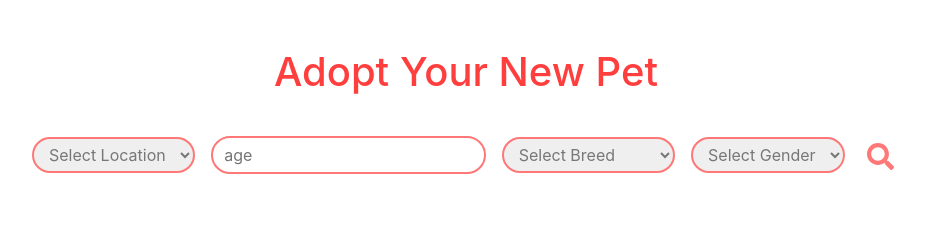
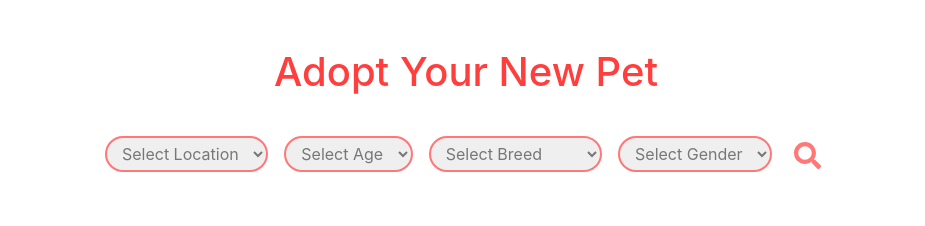
Before and after one commit to ReCoded-Org/capstone-turkey-animal-adoption, a React (Create React App) app: page / in a window 1280 px wide. Shown: the top 226 px of the page, without its empty margins (174-1099 px from the left). Built offline with nearby package versions, Linux system fonts and the light colour scheme; the HTML template or start-up script is replaced by a standard one.

Commit message:
age range added

```diff
--- a/src/components/Search/Search.css
+++ b/src/components/Search/Search.css
@@ -10,16 +10,6 @@
 .adoptButton:hover {
     background: #ff7777;
     border: 1px solid #fff;
-}
-
-#modalBody {
-    background: #ff7777;
-    color: #fff;
-}
-
-#cardText {
-    display: flex;
-    justify-content: space-between;
 }
 
 .firstDiv {
@@ -86,10 +76,6 @@
     color: #777777;
 }
 
-#contained-modal-title-vcenter {
-    color: #ff5555;
-}
-
 .modalFormBtn,
 .modalFormBtn:hover,
 .modalFormBtn:focus {
@@ -102,3 +88,20 @@
     font-weight: bold;
     font-style: italic;
 }
+
+/* Bootstrap Id */
+#contained-modal-title-vcenter {
+    color: #ff5555;
+}
+/* Bootstrap Id */
+
+/* For Overriding */
+#modalBody {
+    background: #ff7777;
+    color: #fff;
+}
+
+#cardText {
+    display: flex;
+    justify-content: space-between;
+}
--- a/src/components/Search/Search.js
+++ b/src/components/Search/Search.js
@@ -1,6 +1,6 @@
 import React, { useState } from "react";
 import SearchResults from "./SearchResults";
-import { Container, Row, Col, Button } from "react-bootstrap";
+import { Container, Row, Col } from "react-bootstrap";
 import { FaSearch } from "react-icons/fa";
 import "./Search.css";
 import { useFormik } from 'formik';
@@ -17,6 +17,16 @@ const Search = ({ searchGuests }) => {
       gender: "",
     },
     onSubmit: values => {
+      const checkAge = age => {
+        switch(values.age.toLowerCase()) {
+          case "<3":
+            return Number(age) < 3;
+          case ">3":
+            return Number(age) >= 3;
+          default:
+            return true;
+        }
+      };
       const searchItem = searchGuests.guestsResults.filter(item => {
         return (
           item.location
@@ -24,11 +34,7 @@ const Search = ({ searchGuests }) => {
             .includes(
               values.location.toLowerCase()
             ) &&
-          item.age
-            .toLowerCase()
-            .includes(
-              values.age.toLowerCase()
-            ) &&
+          checkAge(item.age) &&
           item.breed
             .toLowerCase()
             .includes(
@@ -69,12 +75,10 @@ const Search = ({ searchGuests }) => {
             </select>
 
             <label htmlFor="age"></label>
-            <input
-              id="age"
-              type="text"
-              placeholder="age"
-              {...formik.getFieldProps('age')}
-            />
+            <select id="age" name="age" value={formik.values.age} {...formik.getFieldProps('age')}>
+              <option value="Select Age">Select Age</option>
+              {searchGuests.searchAge.map(age => <option>{age}</option>)}
+            </select>
 
             <label htmlFor="breed"></label>
             <select id="breed" name="breed" value={formik.values.breed} {...formik.getFieldProps('breed')}>
--- a/src/components/Search/SearchResults.js
+++ b/src/components/Search/SearchResults.js
@@ -4,7 +4,6 @@ import "./Search.css";
 import { BsGeoAlt } from "react-icons/bs";
 import { FaPaw } from "react-icons/fa";
 import AdoptionFormModal from "./AdoptionFormModal"
-
 
 const SearchResults = ({ img, id, location, age, breed, gender, name }) => {
 
--- a/src/components/Search/data.js
+++ b/src/components/Search/data.js
@@ -8,7 +8,7 @@ export let searchGuests = {
         img:
           "https://imagesvc.meredithcorp.io/v3/mm/image?url=https%3A%2F%2Fstatic.onecms.io%2Fwp-content%2Fuploads%2Fsites%2F37%2F2020%2F09%2F22%2F50-cute-dog-names.jpg",
         location: "Istanbul",
-        age: "2",
+        age: 5,
         breed: "Poodle",
         gender: "Female",
         name: "Sushi",
@@ -18,7 +18,7 @@ export let searchGuests = {
         img:
           "https://imagesvc.meredithcorp.io/v3/mm/image?url=https%3A%2F%2Fstatic.onecms.io%2Fwp-content%2Fuploads%2Fsites%2F37%2F2020%2F09%2F22%2F50-cute-dog-names.jpg",
         location: "Istanbul",
-        age: "1",
+        age: 1,
         breed: "Terrier",
         gender: "Male",
         name: "Sushi",
@@ -28,7 +28,7 @@ export let searchGuests = {
         img:
           "https://imagesvc.meredithcorp.io/v3/mm/image?url=https%3A%2F%2Fstatic.onecms.io%2Fwp-content%2Fuploads%2Fsites%2F37%2F2020%2F09%2F22%2F50-cute-dog-names.jpg",
         location: "Istanbul",
-        age: "2",
+        age: 2,
         breed: "Poodle",
         gender: "Female",
         name: "Sushi",
@@ -49,8 +49,8 @@ export let searchGuests = {
       "Scottish"
     ],
     searchAge : [
-      "0 - 1",
-      "1 - 3",
-      "3 - 5"
+      "<3",
+      ">3",
+      "All"
     ]
   };
```
